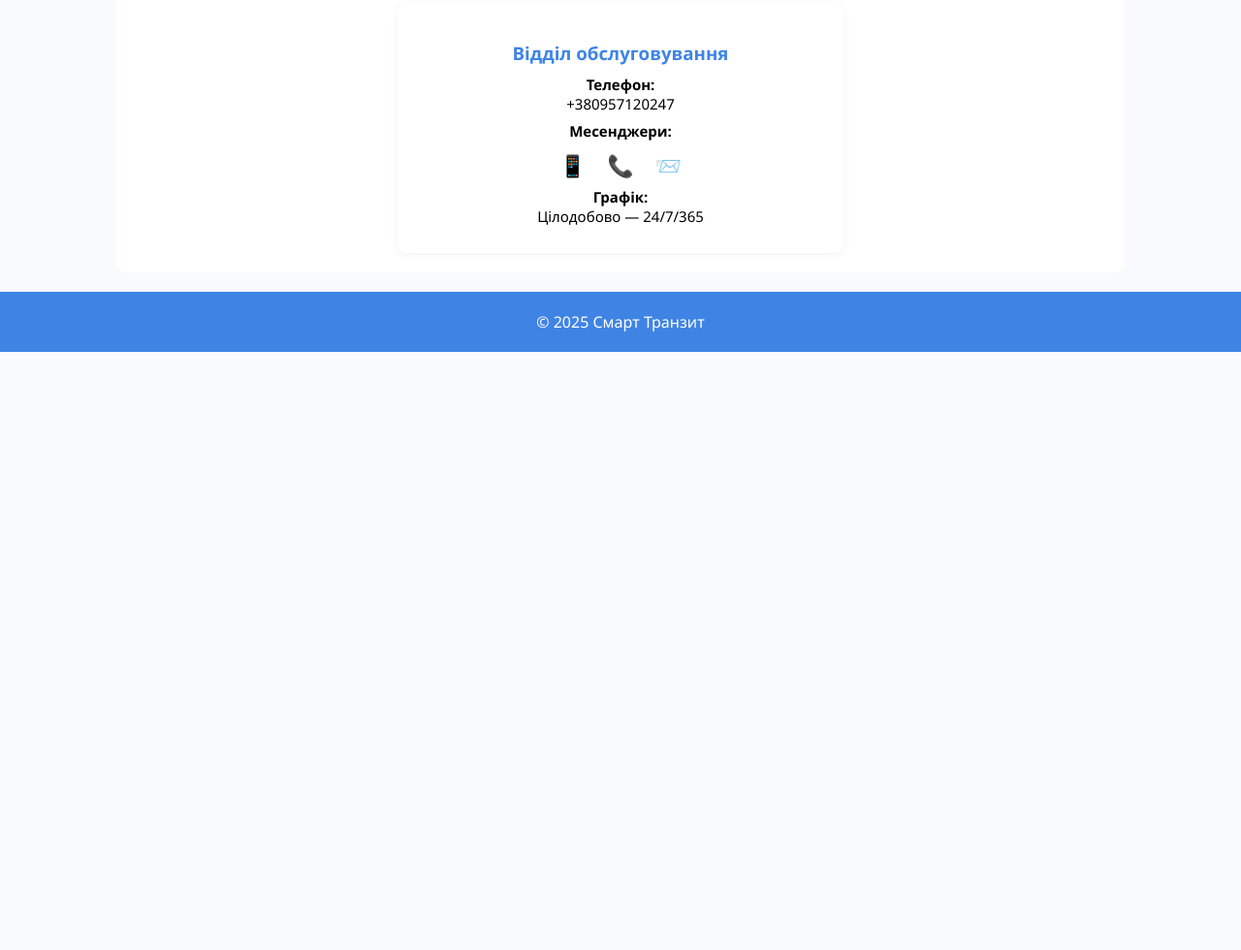
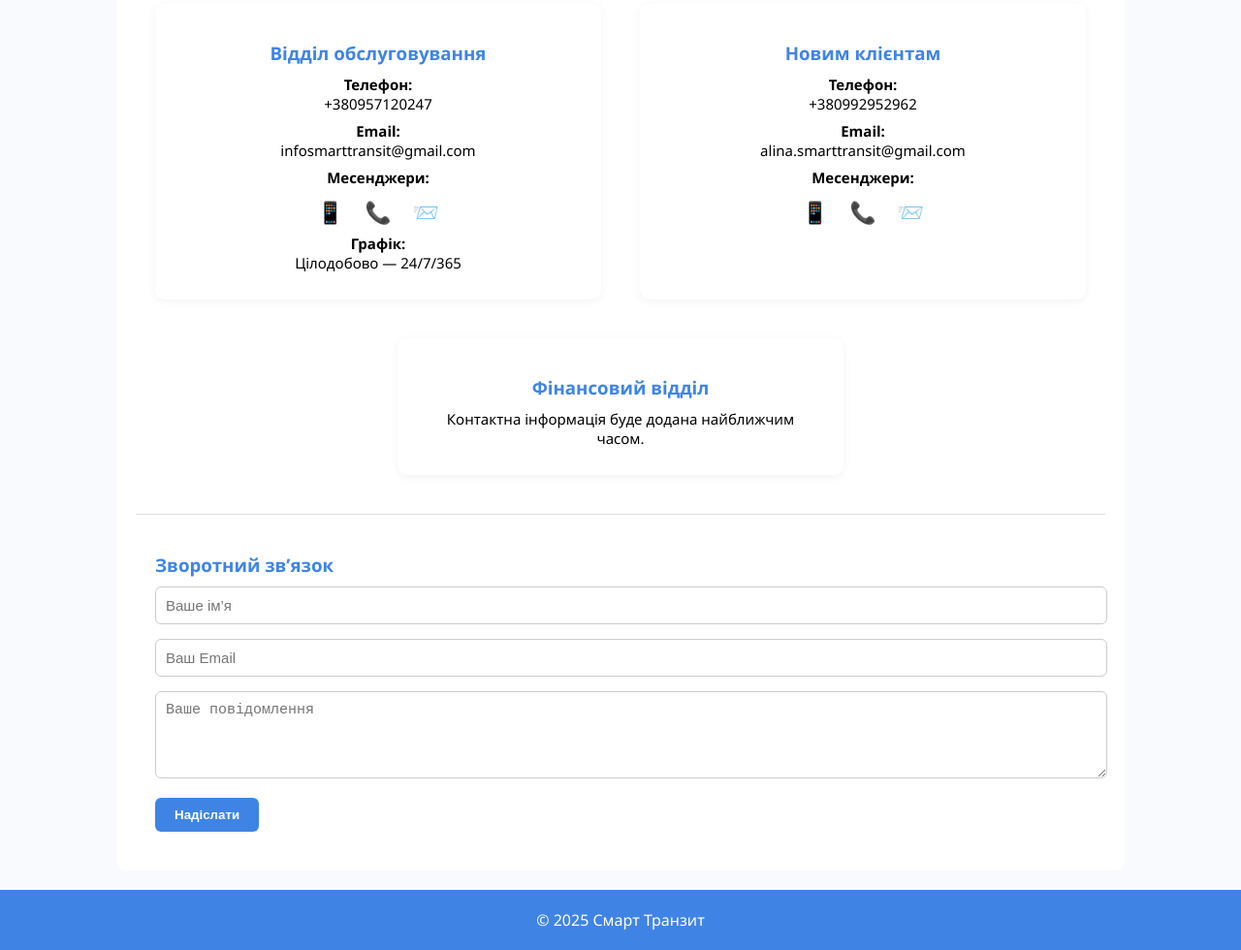
Before and after one commit to smart2025ua/SMART-TRANSIT-2, a plain HTML site: page contacts.html in a window 1280 px wide. Shown: the part 345-1325 px from the top of the page at 97% size. Before the commit the page ends 800 px from the top, so only its background shows below. Drawn offline with Linux system fonts and the light colour scheme.

Commit message:
Add files via upload

```diff
--- a/contacts.html
+++ b/contacts.html
@@ -63,10 +63,35 @@
     .messengers span {
       margin: 0 8px;
     }
-    @media(max-width: 600px) {
-      .contact-box {
-        max-width: 100%;
-      }
+    form {
+      margin-top: 40px;
+      padding: 20px;
+      border-top: 1px solid #ddd;
+    }
+    form h3 {
+      margin-bottom: 10px;
+      color: #3f84e5;
+    }
+    form input, form textarea {
+      width: 100%;
+      padding: 10px;
+      margin-bottom: 15px;
+      border-radius: 6px;
+      border: 1px solid #ccc;
+      font-size: 15px;
+    }
+    form button {
+      background-color: #3f84e5;
+      color: white;
+      padding: 10px 20px;
+      border: none;
+      border-radius: 6px;
+      font-weight: bold;
+      cursor: pointer;
+      transition: background 0.3s ease;
+    }
+    form button:hover {
+      background-color: #2c6ed5;
     }
   </style>
 </head>
@@ -96,6 +121,7 @@
     <div class="contact-box">
       <h3>Відділ обслуговування</h3>
       <p><strong>Телефон:</strong><br>+380957120247</p>
+      <p><strong>Email:</strong><br>infosmarttransit@gmail.com</p>
       <p><strong>Месенджери:</strong></p>
       <div class="messengers">
         <span title="WhatsApp">📱</span>
@@ -104,7 +130,32 @@
       </div>
       <p><strong>Графік:</strong><br>Цілодобово — 24/7/365</p>
     </div>
+
+    <div class="contact-box">
+      <h3>Новим клієнтам</h3>
+      <p><strong>Телефон:</strong><br>+380992952962</p>
+      <p><strong>Email:</strong><br>alina.smarttransit@gmail.com</p>
+      <p><strong>Месенджери:</strong></p>
+      <div class="messengers">
+        <span title="WhatsApp">📱</span>
+        <span title="Viber">📞</span>
+        <span title="Telegram">📨</span>
+      </div>
+    </div>
+
+    <div class="contact-box">
+      <h3>Фінансовий відділ</h3>
+      <p>Контактна інформація буде додана найближчим часом.</p>
+    </div>
   </div>
+
+  <form>
+    <h3>Зворотний зв’язок</h3>
+    <input type="text" name="name" placeholder="Ваше ім’я" required>
+    <input type="email" name="email" placeholder="Ваш Email" required>
+    <textarea name="message" rows="4" placeholder="Ваше повідомлення" required></textarea>
+    <button type="submit">Надіслати</button>
+  </form>
 </main>
 
 <footer>© 2025 Смарт Транзит</footer>
```
